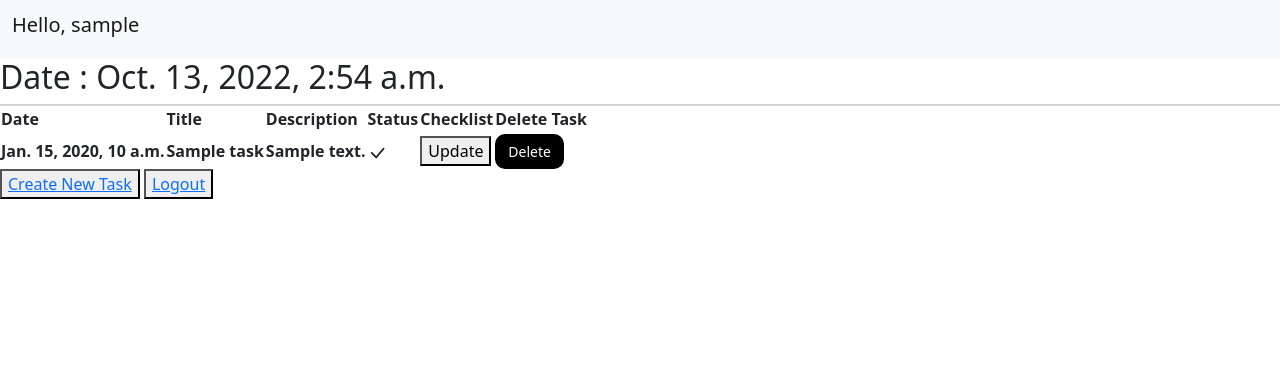
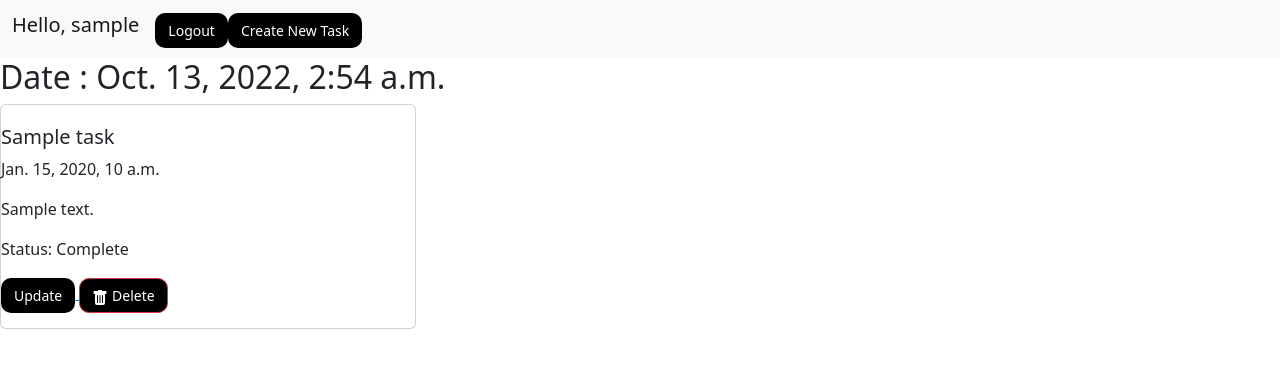
Before and after one commit to kevinmarcellius/pbp-tugas02, a Django app: page /todolist/ in a window 1280 px wide. Shown: the top 368 px of the page. Run offline with Django 4.2, Linux system fonts and the light colour scheme; a user stored in the database is signed in; tables that the repository leaves empty hold one stand-in row (values such as "Sample post"); lists and menus that the app fills with data are empty; some libraries are stand-ins or nearby versions.

Commit message:
update css and add css to todolist.html and create-new-task.html

```diff
--- a/todolist/static/style.css
+++ b/todolist/static/style.css
@@ -43,10 +43,27 @@ input[type="password"]:focus {
     font-weight: 500;
     padding-top: 20px;
 }
+
 .btn {
-    background: black !important;
-    color: white !important;
+    background: black;
+    color: white;
     transform: translateY(1px);
     font-size: 14px;
-    border-radius: 10px !important;
+    border-radius: 10px;
 }
+
+.btn-delete {
+    --bs-btn-color: #fff;
+    --bs-btn-bg: #dc3545;
+    --bs-btn-border-color: #dc3545;
+    --bs-btn-hover-color: #fff;
+    --bs-btn-hover-bg: #bb2d3b;
+    --bs-btn-hover-border-color: #b02a37;
+    --bs-btn-focus-shadow-rgb: 225,83,97;
+    --bs-btn-active-color: #fff;
+    --bs-btn-active-bg: #b02a37;
+    --bs-btn-active-border-color: #a52834;
+    --bs-btn-active-shadow: inset 0 3px 5px rgba(0,0,0,0.125);
+    --bs-btn-disabled-color: #fff;
+    --bs-btn-disabled-bg: #dc3545;
+    --bs-btn-disabled-border-color: #dc3545}
--- a/todolist/templates/todolist.html
+++ b/todolist/templates/todolist.html
@@ -8,54 +8,59 @@
 {% block content %}
 
 
-
 <nav class="navbar navbar-expand-lg bg-light">
   <div class="container-fluid">
     <h1 class="navbar-brand">Hello, {{user}}</h1>
-      <button class="navbar-toggler" type="button" data-bs-toggle="collapse" data-bs-target="#navbarSupportedContent" aria-controls="navbarSupportedContent" aria-expanded="false" aria-label="Toggle navigation">
-        <span class="navbar-toggler-icon"></span>
-      </button>
-      <div class="collapse navbar-collapse" id="navbarSupportedContent">
+
+    <div class="collapse navbar-collapse" id="navbarNavDropdown">
+      <ul class="navbar-nav">
+        <li class="logout">
+          <a href="{% url 'todolist:logout' %}"><button class="btn">Logout</button></a>
+        </li>
+        <li>
+          <a href="{% url 'todolist:create-new-task'%}"><button class="btn">Create New Task</button></a>
+        </li>
+
+      </ul>
     </div>
   </div>
 </nav>
   <h2>Date : {{date}}</h2>
-<table>
-    <tr>
-    <th>Date</th>
-    <th>Title</th>
-    <th>Description</th>
-    <th>Status</th>
-    <th>Checklist</th>
-    <th>Delete Task</th>
-    </tr>
-    {% comment %} Tambahkan data di bawah baris ini {% endcomment %}
+  <div class="row g-3">
     {% for task in list_task %}
-    <tr>
-        <div class="card task">
-        <th>{{task.date}}</th>
-        <th>{{task.title}}</th>
-        <th>{{task.description}}</th>
+    <div class="col-12 col-md-6 col-lg-4">
+        <div class="card">
+                <h5 class="card-title">{{task.title}}</h5>
+                <p class="card-text">{{task.date}}</p>
+                <p class="card-text">{{task.description}}</p>
                 {% if not task.is_finished %}
-        <th><svg xmlns="http://www.w3.org/2000/svg" width="20" height="20" fill="currentColor" class="bi bi-x-lg" viewBox="0 0 16 16">
-            <path d="M2.146 2.854a.5.5 0 1 1 .708-.708L8 7.293l5.146-5.147a.5.5 0 0 1 .708.708L8.707 8l5.147 5.146a.5.5 0 0 1-.708.708L8 8.707l-5.146 5.147a.5.5 0 0 1-.708-.708L7.293 8 2.146 2.854Z"/>
+                <p class="card-text">Status : Incomplete</p>
+                {% else %}
+                <p class="card-text">Status: Complete</p>
+                {% endif %}
+                <p><a href="{% url 'todolist:update-status' task.id %}">
+                  <button class="btn">Update</button>
+                <a href="{% url 'todolist:delete-task' task.id %}">
+
+                  <button type="button" class="btn btn-delete" >
+                    <svg xmlns="http://www.w3.org/2000/svg" width="16" height="16" fill="currentColor" class="bi bi-trash-fill" viewBox="0 0 16 16">
+        <path d="M2.5 1a1 1 0 0 0-1 1v1a1 1 0 0 0 1 1H3v9a2 2 0 0 0 2 2h6a2 2 0 0 0 2-2V4h.5a1 1 0 0 0 1-1V2a1 1 0 0 0-1-1H10a1 1 0 0 0-1-1H7a1 1 0 0 0-1 1H2.5zm3 4a.5.5 0 0 1 .5.5v7a.5.5 0 0 1-1 0v-7a.5.5 0 0 1 .5-.5zM8 5a.5.5 0 0 1 .5.5v7a.5.5 0 0 1-1 0v-7A.5.5 0 0 1 8 5zm3 .5v7a.5.5 0 0 1-1 0v-7a.5.5 0 0 1 1 0z"></path>
         </svg>
+                    Delete
+                  </button>
+                </a>
+                </p>
 
-        </th>
-        {% else %}
-        <th><svg xmlns="http://www.w3.org/2000/svg" width="20" height="20" fill="currentColor" class="bi bi-check-lg" viewBox="0 0 16 16">
-            <path d="M12.736 3.97a.733.733 0 0 1 1.047 0c.286.289.29.756.01 1.05L7.88 12.01a.733.733 0 0 1-1.065.02L3.217 8.384a.757.757 0 0 1 0-1.06.733.733 0 0 1 1.047 0l3.052 3.093 5.4-6.425a.247.247 0 0 1 .02-.022Z"/>
-          </svg>
-        </th>
-        {% endif %}
-        <th><a href="{% url 'todolist:update-status' task.id %}"><button>Update</button></a></th>
-        <th><a href="{% url 'todolist:delete-task' task.id %}"><button type="button" class="btn delete-button">Delete</button></a></th>
         </div>
-    </tr>
-{% endfor %}
-</table>
+    </div>
+    {% endfor%}
+  </div>
 
-<button><a href="{% url 'todolist:create-new-task'%}">Create New Task</a></button>
-<button><a href="{% url 'todolist:logout' %}">Logout</a></button>
+        </a>
+      </div>
+    </div>
+  </div>
+</div>
+
 
 {% endblock content %}
```
Also changed, not shown: todolist/templates/create-new-task.html (+22 -10 lines). Lines whose indentation alone changed are shown as unchanged.
